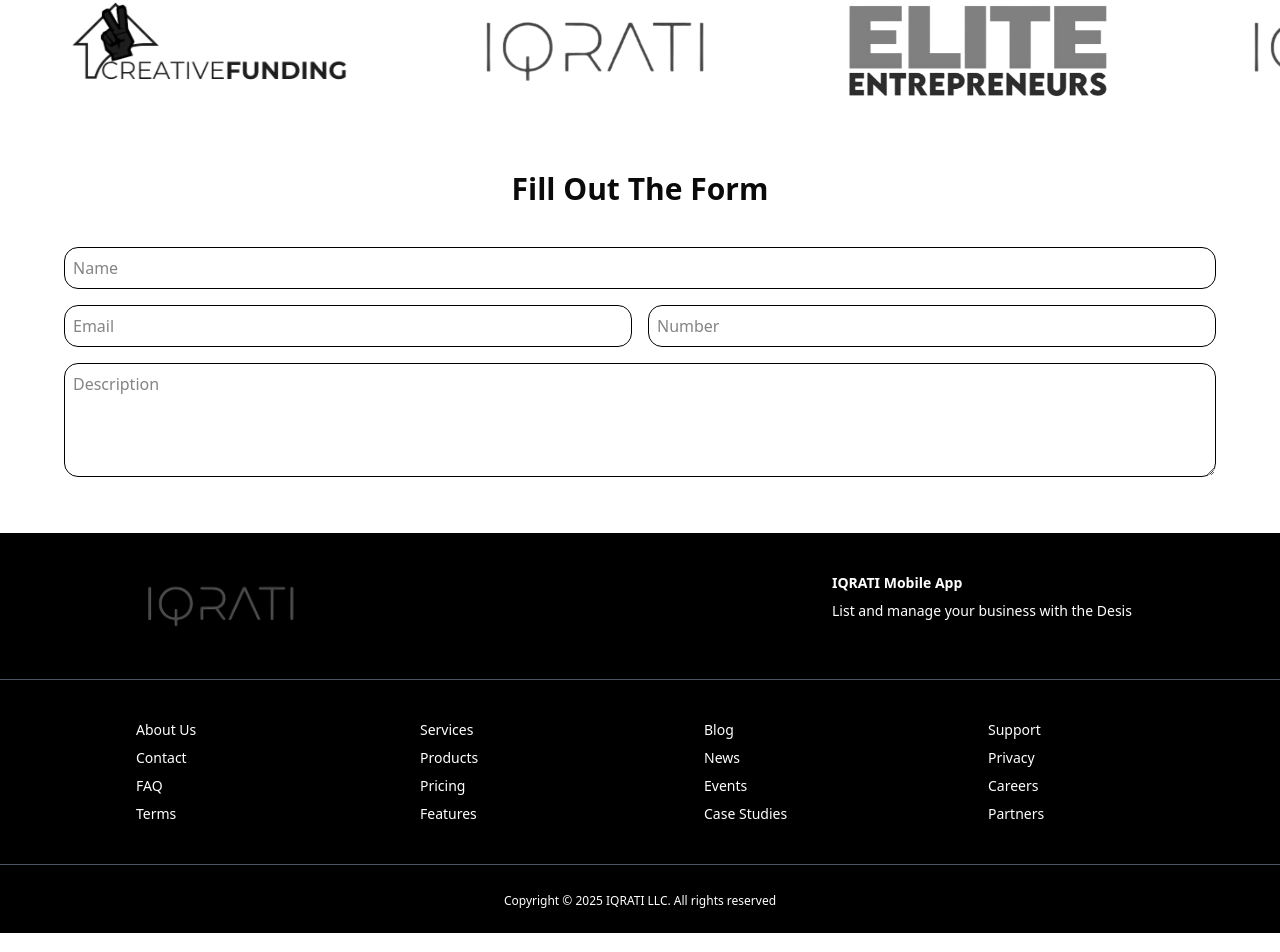
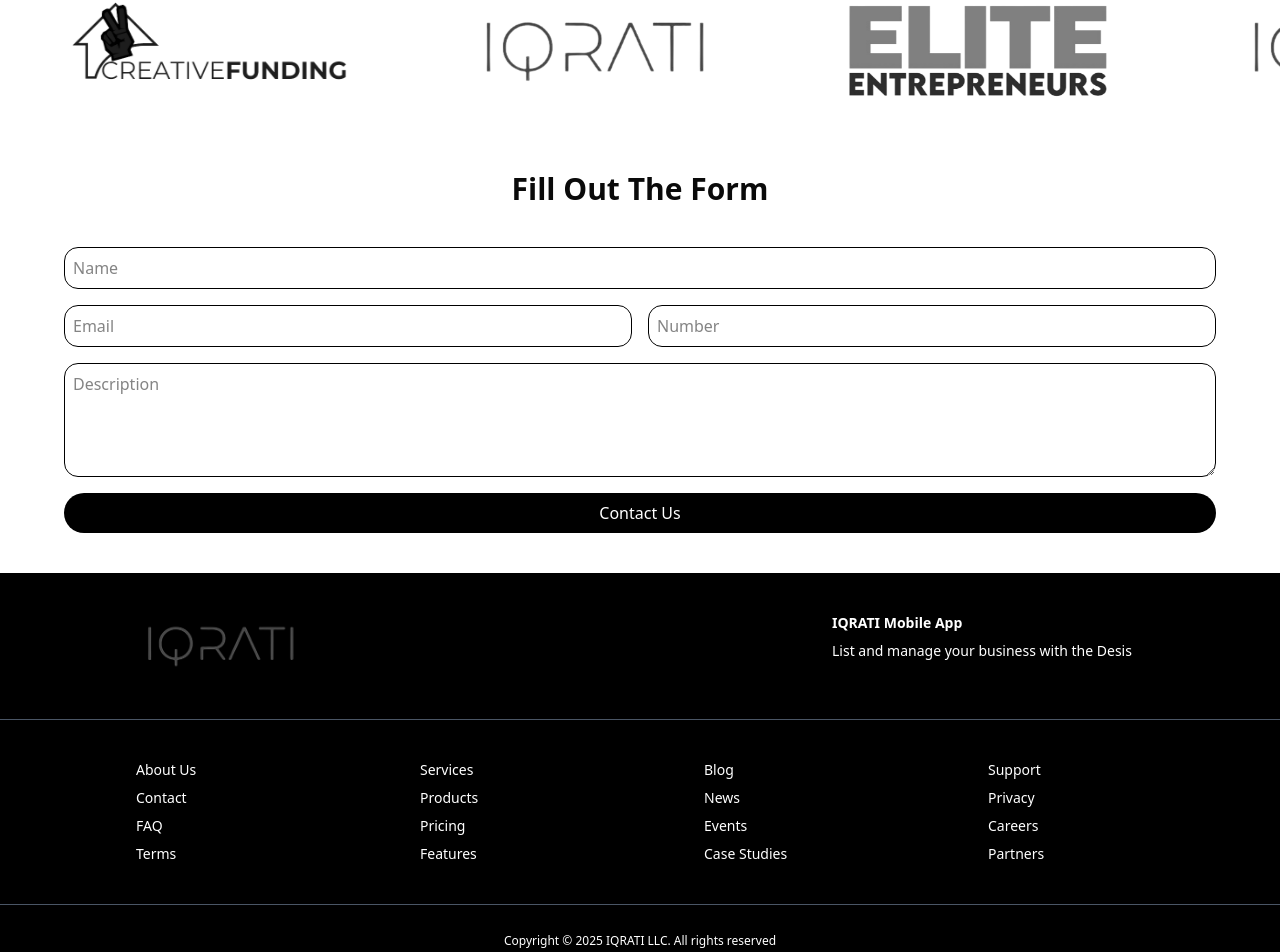
Before and after one commit to Matrixszh/Iqrati1, a Next.js app: page /Formpage in a window 1280 px wide. Shown: the part 869-1821 px from the top of the page. Built offline with nearby package versions, Linux system fonts and the light colour scheme; no server answers.

Commit message:
errors ficed

```diff
--- a/src/app/Formpage/AppointmentForm.tsx
+++ b/src/app/Formpage/AppointmentForm.tsx
@@ -35,7 +35,7 @@ const AppointmentForm = () => {
   const onSubmit = (data: FormFields) => {
     emailjs
       .send(service!, template!, data, key)
-      .then((response) => {
+      .then(() => {
         reset();
         console.log("Form data:", data);
         toast.success("Form Submitted Successfully!");
@@ -118,7 +118,7 @@ const AppointmentForm = () => {
 
         <button
           type="submit"
-          className="w-full bg-custom-gradient text-white p-2 rounded-full"
+          className="w-full bg-black text-white p-2 rounded-full"
         >
           Contact Us
         </button>
--- a/src/app/Formpage/page.tsx
+++ b/src/app/Formpage/page.tsx
@@ -63,7 +63,7 @@ export default function Home() {
       <section>
         <LogoSlider />
       </section>
-      <section className="mb-[5vh] md:mb-[45vh]">
+      <section className="mb-[5vh] md:mb-[50vh]">
       <h1 className="text-center font-semibold text-3xl sticky top-0">
           Fill Out The Form{" "}
         </h1>
```
